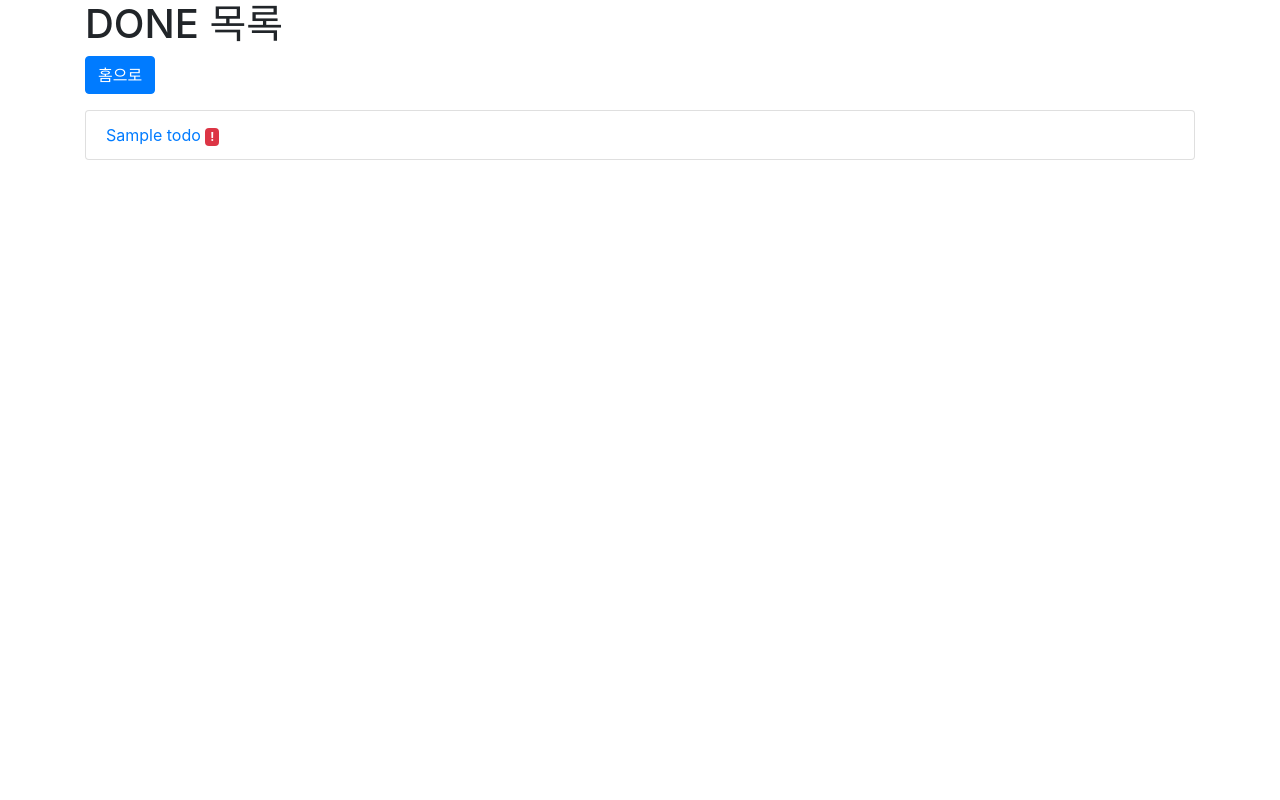
After one commit to pnow7/Python-Practice, a Django app: page /todo/done/ in a window 1280 px wide. The commit adds this page. Run offline with Django 3.2, Linux system fonts and the light colour scheme; tables that the repository leaves empty hold one stand-in row (values such as "Sample post"); some libraries are stand-ins or nearby versions.

Commit message:
[py] django CRUD study
Signed-off-by: 현재 <phj2394324@naver.com>

```diff
--- /dev/null
+++ b/django/DRF_project/ch03_DRF_todo/todo/templates/todo/done_list.html
@@ -0,0 +1,31 @@
+<!-- p90에서 생성 - Todo 완료 템플릿 만들기 -->
+
+<html>
+  <head>
+    <title>TODO 목록 앱</title>
+    <link
+      rel="stylesheet"
+      href="https://maxcdn.bootstrapcdn.com/bootstrap/4.0.0/css/bootstrap.min.css"
+    />
+    <link rel="stylesheet" href="https://cdn.jsdelivr.net/npm/bootstrap-icons@1.7.1/font/bootstrap-icons.css">
+  </head>
+
+  <body>
+    <div class="container">
+        <h1>DONE 목록</h1>
+        <p>
+            <a href="{% url 'todo_list' %}" class="btn btn-primary">홈으로</a>
+        </p>
+        <ul class="list-group">
+        {% for done in dones %}
+        <li class="list-group-item">
+            <a href="{% url 'todo_detail' pk=done.pk %}">{{ done.title }}</a>
+            {% if done.important %}
+            <span class="badge badge-danger">!</span>
+            {% endif %}
+        </li>
+        {% endfor %}
+        </ul>
+  </body>
+  </div>
+</html>
--- a/django/DRF_project/ch03_DRF_todo/todo/urls.py
+++ b/django/DRF_project/ch03_DRF_todo/todo/urls.py
@@ -6,5 +6,17 @@ from . import views
 urlpatterns = [
     # p82 기본 url에서 to_list함수형 뷰로 연결
     path('', views.todo_list, name='todo_list'),
+
+    # p85 상세조회
     path('<int:pk>/', views.todo_detail, name='todo_detail'),
+
+    # 88p 등록*127.0.0.1/todo/post/
+    path('post/', views.todo_post, name='todo_post'),
+
+    # p89 Todo 수정 URL 연결하기
+    path('<int:pk>/edit/', views.todo_edit, name='todo_edit'),
+
+    # p92 Todo 완료 URL 연결하기
+    path('done/', views.done_list, name='done_list'),
+    path('done/<int:pk>/', views.todo_done, name='todo_done'),
 ]
--- a/django/DRF_project/ch03_DRF_todo/todo/views.py
+++ b/django/DRF_project/ch03_DRF_todo/todo/views.py
@@ -1,6 +1,6 @@
 from django.shortcuts import render, redirect
 from .models import Todo
-
+from .forms import TodoForm
 
 # p82 Todo 전체 조회 뷰(함수뷰) 만들기
 def todo_list(request):
@@ -13,3 +13,53 @@ def todo_list(request):
 def todo_detail(request, pk):
     todo = Todo.objects.get(id=pk)
     return render(request, 'todo/todo_detail.html', {'todo': todo})
+
+# p87 Todo 생성 뷰 만들기
+def todo_post(request):
+    if request.method == "POST":
+        form = TodoForm(request.POST)
+        if form.is_valid():
+            todo = form.save(commit=False)
+            # db에 저장
+            todo.save()
+            # urls.py에 name='to_list'인 url로 이동
+            return redirect('todo_list')
+    else:
+        form = TodoForm()
+    return render(request, 'todo/todo_post.html', {'form': form})
+
+# p88 Todo 수정 뷰 만들기
+def todo_edit(request, pk):
+    todo = Todo.objects.get(id=pk)  # Todo DB에서 id=pk인 데이터 읽어옴
+    if request.method == "POST":    # 사용자가 화면에서 폼을 제출했을 때
+        # 기존 todo 객체를 instance로 넣어서, 새로운 값으로 업데이트하도록 설정
+        form = TodoForm(request.POST, instance=todo)  # 생성이 아니라 수정
+        if form.is_valid():  # 모델의 제약조건(유효성 검사)을 통과했는지 확인
+            todo = form.save(commit=False)  # DB에는 아직 저장하지 않고 Todo 객체만 반환
+            todo.save()                     # 최종적으로 DB에 저장
+
+            # 수정이 완료되면 다시 전체 목록 페이지(todo_list 뷰)로 이동
+            return redirect('todo_list')
+    else:   # GET 요청 시
+        # 기존 todo 객체의 값을 가진 폼을 생성해서 사용자에게 보여줌
+        form = TodoForm(instance=todo)
+    return render(request, 'todo/todo_post.html', {'form': form})
+
+# 완료된 Todo 목록을 보여주는 뷰  (todo_list.html에서 "완료한 TODO 목록" 클릭시 실행)
+def done_list(request):
+    # DB에서 complete=True 인 Todo 객체만 조회
+    dones = Todo.objects.filter(complete=True)
+    # 조회된 객체들을 'done_list.html' 템플릿에 전달
+    return render(request, 'todo/done_list.html', {'dones': dones})
+
+
+# 특정 Todo 항목을 '완료' 상태로 변경하는 뷰 (todo_list.html에서 "완료"버튼 눌렀을 때 실행)
+def todo_done(request, pk):
+    # pk(primary key, id)에 해당하는 Todo 객체를 DB에서 가져오기
+    todo = Todo.objects.get(id=pk)
+    todo.complete = True  # 해당 Todo의 complete 필드를 True로 변경 (완료 처리)
+    print("~~~~~~~~ todo.complete=", todo.complete)
+    todo.save()  # 변경 사항 DB에 저장
+
+    # 완료 처리 후 다시 Todo 목록 페이지로 리다이렉트
+    return redirect('todo_list')
```
Also changed, not shown: django/DRF_project/ch03_DRF_todo/todo/forms.py (added, +15 -0 lines), django/DRF_project/ch03_DRF_todo/todo/templates/todo/todo_list.html (+7 -5 lines), django/DRF_project/ch03_DRF_todo/todo/templates/todo/todo_post.html (added, +35 -0 lines).
